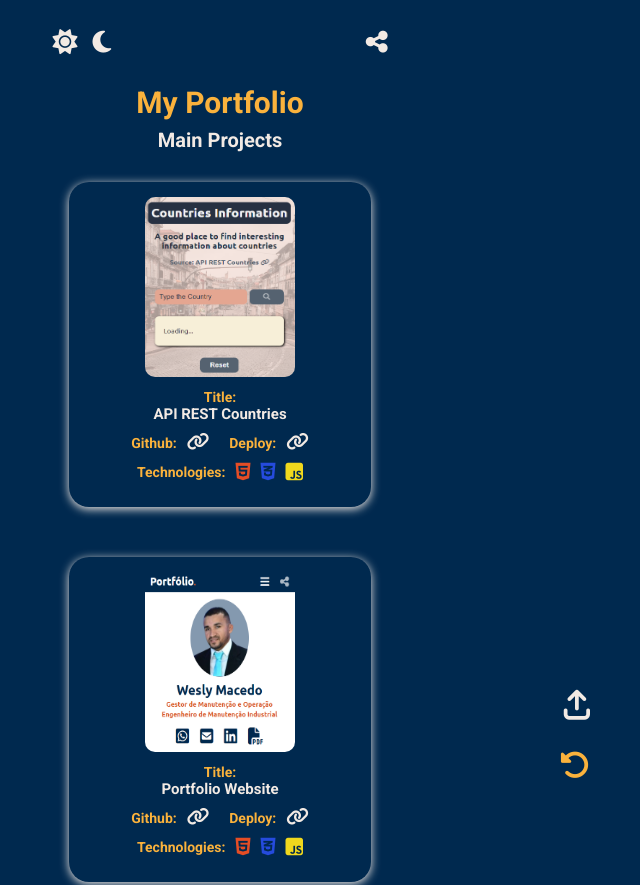
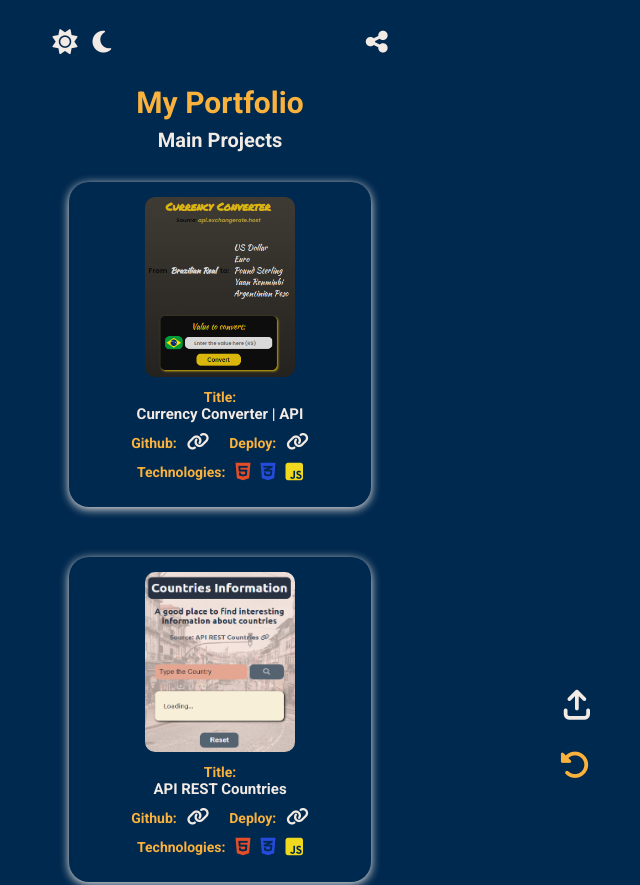
Before and after one commit to renato-albuquerque/rma-contacts, a plain HTML site: page portfolio.html in a window 1280 px wide. Shown: the top 885 px of the page, without its empty margins (420-1060 px from the left). Drawn offline with Linux system fonts and the light colour scheme.

Commit message:
added new project: currency converter, exchangerate.host API

```diff
--- a/portfolio.html
+++ b/portfolio.html
@@ -54,6 +54,34 @@
         </header>
 
         <main class="mainPortfolio">
+
+            <!-- currency converter | exchangerate.host API -->
+
+            <section class="sectionPortfolio">
+                <img class="imageEachProjectPortfolio" src="images/portfolio-image-currency_converter.png" alt="Image about the project: Currency Converter | exchangerate.host API.">
+                <div class="wrapInfoProjectPortfolio-1">
+                    <h4 class="titlePortfolio">Title:</h4>
+                    <h3 class="subtitlePortfolio">Currency Converter | API</h3>
+                </div>
+                <div class="wrapGithubDeployPortfolio">
+                    <div class="wrapInfoProjectPortfolio-2"> <!-- Strategy to put the tags below in "ROW" direction. -->
+                        <h4 class="titlePortfolio">Github:</h4>
+                        <h3 class="subtitlePortfolio"><a href="https://github.com/renato-albuquerque/currency_converter-api" target="_blank" rel="noopener noreferrer"><i class="fa-solid fa-link fa-fade"></i></a></h3>
+                    </div>
+                    <div class="wrapInfoProjectPortfolio-2"> <!-- Strategy to put the tags below in "ROW" direction. -->
+                        <h4 class="titlePortfolio">Deploy:</h4>
+                        <h3 class="subtitlePortfolio"><a href="https://renato-albuquerque.github.io/currency_converter-api/" target="_blank" rel="noopener noreferrer"><i class="fa-solid fa-link fa-fade"></i></a></h3>
+                    </div>
+                </div>
+                <div class="wrapInfoProjectPortfolio-2"> <!-- Strategy to put the tags below in "ROW" direction. -->
+                    <h4 class="titlePortfolio">Technologies:</h4>
+                    <div class="wrapTechIcons">
+                        <i class="fa-brands fa-html5"></i>
+                        <i class="fa-brands fa-css3-alt"></i>
+                        <i class="fa-brands fa-square-js"></i>
+                    </div>
+                </div>
+            </section>
 
             <!-- countries information | API REST Countries -->
 
```
Also changed, not shown: images/portfolio-image-currency_converter.png (added).
